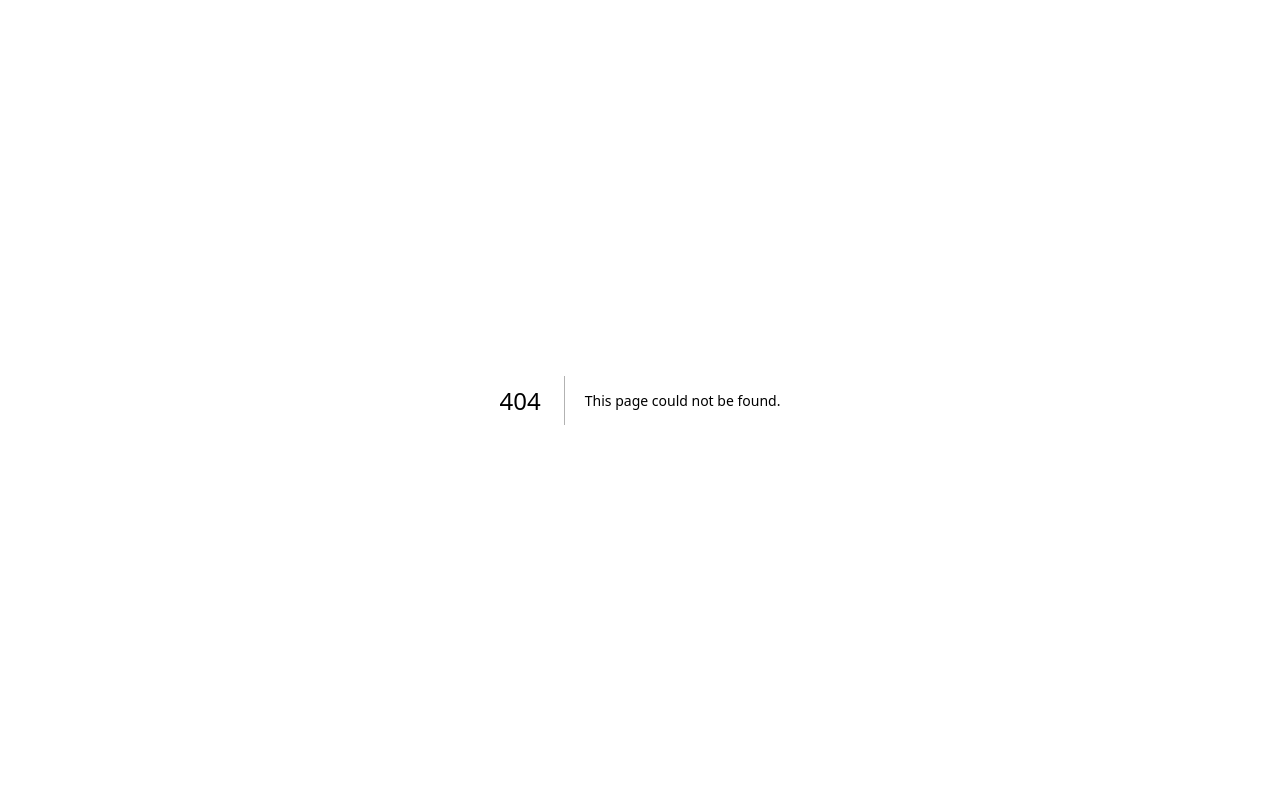
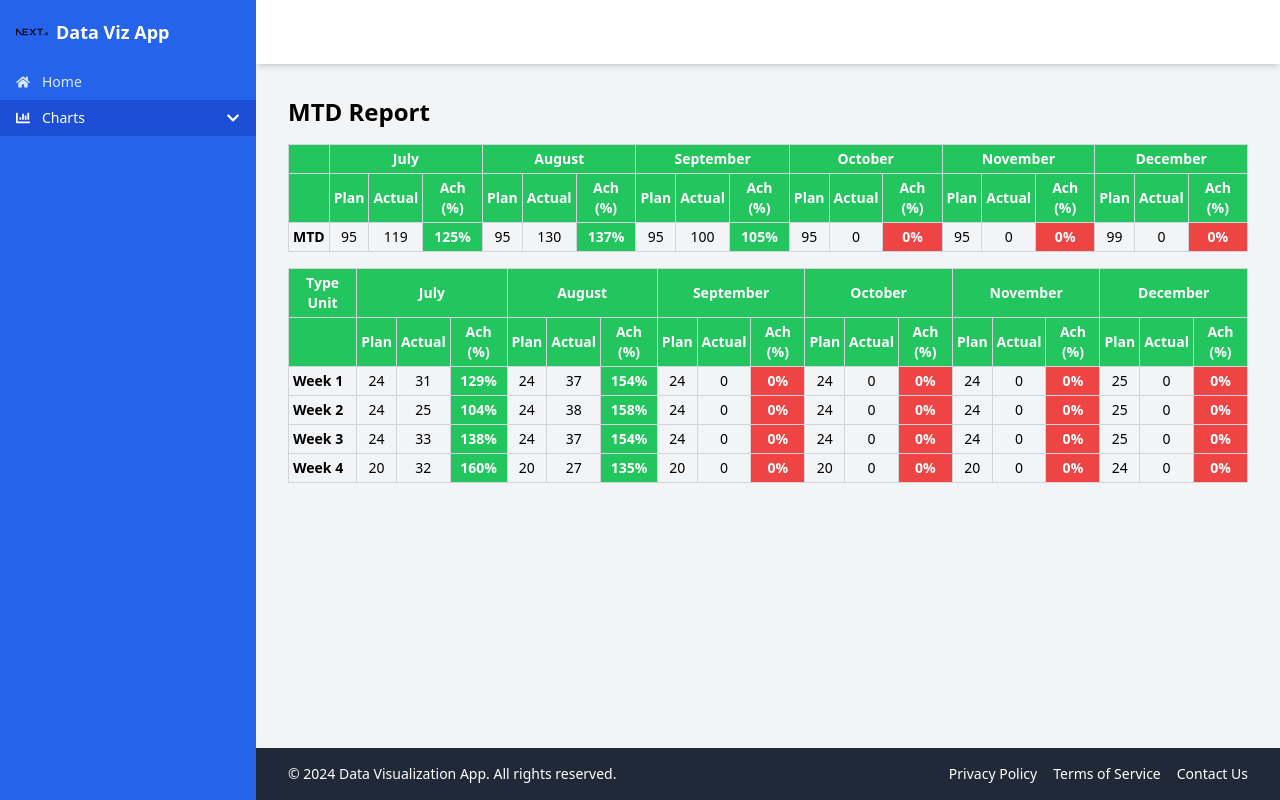
Before and after one commit to hellogunawan99/data-visualization-app, a Next.js app: page /pm-jigsaw in a window 1280 px wide. Before the commit this address had no page. Built offline with nearby package versions, Linux system fonts and the light colour scheme.

Commit message:
Menambahkan file pm-jigsaw-api.js dan pm-jigsaw.js, serta memperbarui Layout.js

```diff
--- a/components/Layout.js
+++ b/components/Layout.js
@@ -22,6 +22,7 @@ export default function Layout({ children }) {
         { href: '/schedule-network-chart', label: 'Schedule Network', icon: <FaNetworkWired /> },
         { href: '/unschedule-network-chart', label: 'Unschedule Network', icon: <FaTencentWeibo /> },
         { href: '/ytd-nocom-gps', label: 'YTD Nocomm & GPS', icon: <FaCalendarPlus /> },
+        { href: '/pm-jigsaw', label: 'PM Jigsaw', icon: <FaCalendarPlus /> },
       ],
     },
   ];
--- /dev/null
+++ b/pages/pm-jigsaw.js
@@ -0,0 +1,161 @@
+import React from 'react';
+import Layout from '../components/Layout';
+
+const months = ['July', 'August', 'September', 'October', 'November', 'December'];
+const weeks = ['Week 1', 'Week 2', 'Week 3', 'Week 4'];
+
+const data = {
+  monthly: [
+    { plan: 95, actual: 119 },
+    { plan: 95, actual: 130 },
+    { plan: 95, actual: 100 },
+    { plan: 95, actual: 0 },
+    { plan: 95, actual: 0 },
+    { plan: 99, actual: 0 },
+  ],
+  weekly: [
+    [
+      { plan: 24, actual: 31 },
+      { plan: 24, actual: 25 },
+      { plan: 24, actual: 33 },
+      { plan: 20, actual: 32 },
+    ],
+    [
+      { plan: 24, actual: 37 },
+      { plan: 24, actual: 38 },
+      { plan: 24, actual: 37 },
+      { plan: 20, actual: 27 },
+    ],
+    [
+      { plan: 24, actual: 0 },
+      { plan: 24, actual: 0 },
+      { plan: 24, actual: 0 },
+      { plan: 20, actual: 0 },
+    ],
+    [
+      { plan: 24, actual: 0 },
+      { plan: 24, actual: 0 },
+      { plan: 24, actual: 0 },
+      { plan: 20, actual: 0 },
+    ],
+    [
+      { plan: 24, actual: 0 },
+      { plan: 24, actual: 0 },
+      { plan: 24, actual: 0 },
+      { plan: 20, actual: 0 },
+    ],
+    [
+      { plan: 25, actual: 0 },
+      { plan: 25, actual: 0 },
+      { plan: 25, actual: 0 },
+      { plan: 24, actual: 0 },
+    ],
+  ],
+};
+
+const calculateAchievement = (plan, actual) => {
+  if (plan === 0) return 0;
+  return Math.round((100 / plan) * actual);
+};
+
+const AchievementCell = ({ achievement }) => {
+  const bgColor = achievement >= 100 ? 'bg-green-500' : 'bg-red-500';
+  return (
+    <td className={`${bgColor} text-white font-bold p-1 text-center border border-gray-300`}>
+      {achievement}%
+    </td>
+  );
+};
+
+const MTDTable = () => {
+  return (
+    <Layout>
+      <div className="container mx-auto p-4">
+        <h1 className="text-2xl font-bold mb-4">MTD Report</h1>
+        <div className="overflow-x-auto">
+          <div className="mb-4">
+            <table className="w-full border-collapse text-sm">
+              <thead>
+                <tr className="bg-green-500 text-white">
+                  <th className="p-1 border border-gray-300"></th>
+                  {months.map((month) => (
+                    <th key={month} colSpan="3" className="p-1 border border-gray-300">
+                      {month}
+                    </th>
+                  ))}
+                </tr>
+                <tr className="bg-green-500 text-white">
+                  <th className="p-1 border border-gray-300"></th>
+                  {months.map(() => (
+                    <React.Fragment key={`header-${Math.random()}`}>
+                      <th className="p-1 border border-gray-300">Plan</th>
+                      <th className="p-1 border border-gray-300">Actual</th>
+                      <th className="p-1 border border-gray-300">Ach (%)</th>
+                    </React.Fragment>
+                  ))}
+                </tr>
+              </thead>
+              <tbody>
+                <tr>
+                  <td className="font-bold p-1 border border-gray-300">MTD</td>
+                  {data.monthly.map(({ plan, actual }, index) => (
+                    <React.Fragment key={`mtd-${index}`}>
+                      <td className="p-1 text-center border border-gray-300">{plan}</td>
+                      <td className="p-1 text-center border border-gray-300">{actual}</td>
+                      <AchievementCell achievement={calculateAchievement(plan, actual)} />
+                    </React.Fragment>
+                  ))}
+                </tr>
+              </tbody>
+            </table>
+          </div>
+          <div>
+            <table className="w-full border-collapse text-sm">
+              <thead>
+                <tr className="bg-green-500 text-white">
+                  <th className="p-1 border border-gray-300">Type Unit</th>
+                  {months.map((month) => (
+                    <th key={month} colSpan="3" className="p-1 border border-gray-300">
+                      {month}
+                    </th>
+                  ))}
+                </tr>
+                <tr className="bg-green-500 text-white">
+                  <th className="p-1 border border-gray-300"></th>
+                  {months.map(() => (
+                    <React.Fragment key={`header-${Math.random()}`}>
+                      <th className="p-1 border border-gray-300">Plan</th>
+                      <th className="p-1 border border-gray-300">Actual</th>
+                      <th className="p-1 border border-gray-300">Ach (%)</th>
+                    </React.Fragment>
+                  ))}
+                </tr>
+              </thead>
+              <tbody>
+                {weeks.map((week, weekIndex) => (
+                  <tr key={week}>
+                    <td className="font-bold p-1 border border-gray-300">{week}</td>
+                    {data.weekly.map((monthData, monthIndex) => (
+                      <React.Fragment key={`week-${weekIndex}-month-${monthIndex}`}>
+                        <td className="p-1 text-center border border-gray-300">{monthData[weekIndex].plan}</td>
+                        <td className="p-1 text-center border border-gray-300">{monthData[weekIndex].actual}</td>
+                        <AchievementCell
+                          achievement={calculateAchievement(
+                            monthData[weekIndex].plan,
+                            monthData[weekIndex].actual
+                          )}
+                        />
+                      </React.Fragment>
+                    ))}
+                  </tr>
+                ))}
+              </tbody>
+            </table>
+          </div>
+        </div>
+      </div>
+    </Layout>
+  );
+};
+
+export default MTDTable;
```
Also changed, not shown: pages/api/pm-jigsaw-api.js (added).
